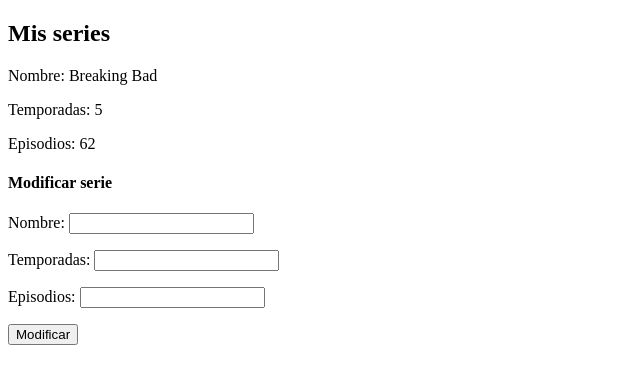
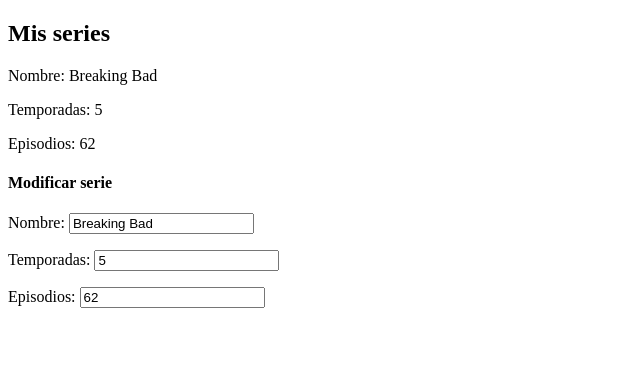
Before and after one commit to webnator/tv-show-tracker, an Angular app: page / in a window 1280 px wide. Shown: the top 384 px of the page, without its empty margins (0-640 px from the left). Built offline with nearby package versions, Linux system fonts and the light colour scheme.

Commit message:
ADD: Añadido FormsModule para hacer two-way binding

```diff
--- a/src/app/app.component.html
+++ b/src/app/app.component.html
@@ -9,8 +9,7 @@
 
 <div>
   <h4>Modificar serie</h4>
-  <p>Nombre: <input type="text" #nombreSerie/></p>
-  <p>Temporadas: <input type="text" #temporadasSerie/></p>
-  <p>Episodios: <input type="text" #episodiosSerie/></p>
-  <button (click)="modificarSerie(nombreSerie.value, temporadasSerie.value, episodiosSerie.value)">Modificar</button>
+  <p>Nombre: <input type="text" [(ngModel)]="serie.nombre" /></p>
+  <p>Temporadas: <input type="text" [(ngModel)]="serie.temporadas" /></p>
+  <p>Episodios: <input type="text" [(ngModel)]="serie.episodios" /></p>
 </div>
--- a/src/app/app.module.ts
+++ b/src/app/app.module.ts
@@ -1,5 +1,6 @@
 import { BrowserModule } from '@angular/platform-browser';
 import { NgModule } from '@angular/core';
+import { FormsModule } from '@angular/forms';
 
 import { AppRoutingModule } from './app-routing.module';
 import { AppComponent } from './app.component';
@@ -10,7 +11,8 @@
   ],
   imports: [
     BrowserModule,
-    AppRoutingModule
+    AppRoutingModule,
+    FormsModule
   ],
   providers: [],
   bootstrap: [AppComponent]
```
